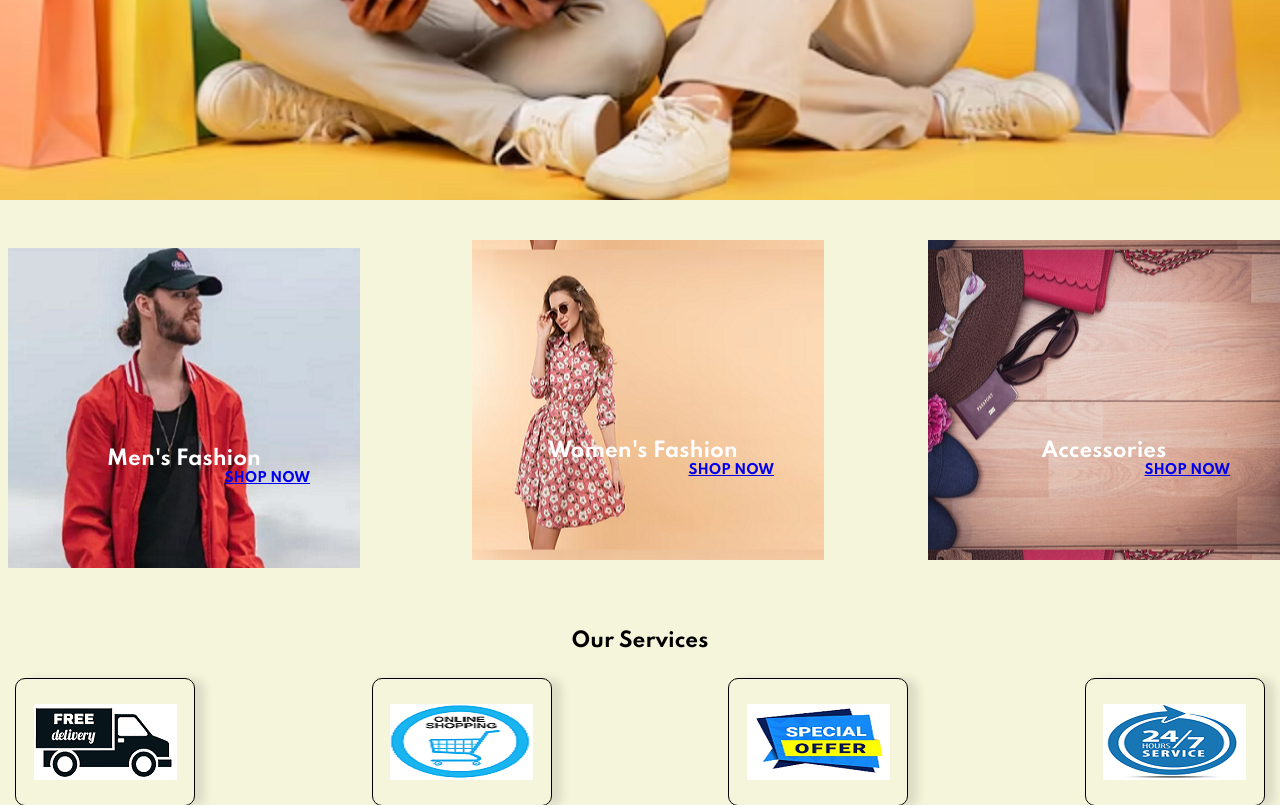
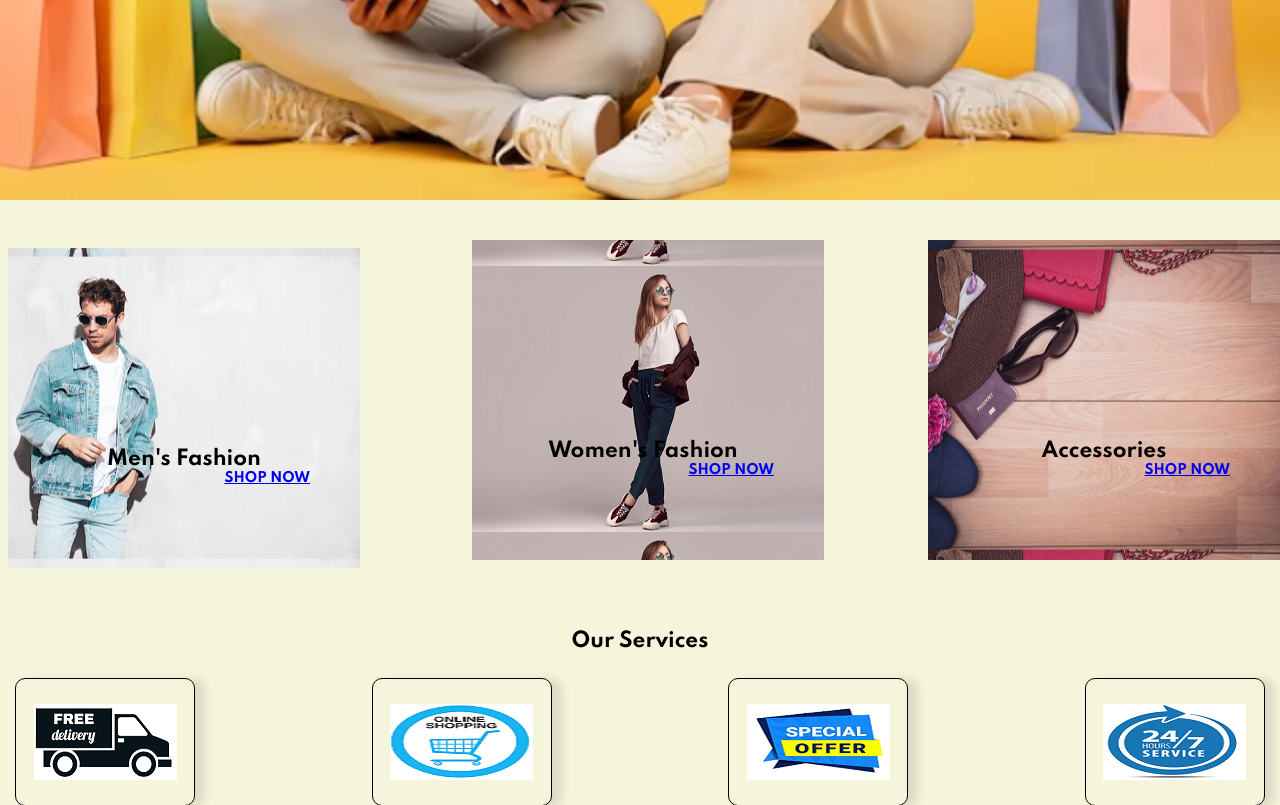
Before and after one commit to Manukl535/Ecommerce-website, a PHP site: page / in a window 1280 px wide. Shown: the part 713-1518 px from the top of the page. Run offline with PHP 8.4, Linux system fonts and the light colour scheme.

Commit message:
Added new images

```diff
--- a/shop.html
+++ b/shop.html
@@ -5,7 +5,7 @@
 
         <link rel="stylesheet" href="styles.css">
 </head>
-<body >
+<body bgcolor="#F5F5DC">
      <!--Header Section-->
 
      <section id="top">
--- a/styles.css
+++ b/styles.css
@@ -168,7 +168,7 @@ body {
 }
 
 .fashicon1 h3{
-  color: #fff;
+
   text-align: center;
   padding: 150px 0 0 0;
 }
@@ -190,7 +190,7 @@ body {
 }
 
 .fashicon2 h3{
-  color: #fff;
+  /* color: #fff; */
   text-align: center;
   padding: 150px  10px 0 0;
 }
@@ -211,7 +211,7 @@ body {
 }
 
 .fashicon3 h3{
-  color:#fff;
+  /* color:#fff; */
   text-align: center;
   padding: 150px  0 0;
 }
```
Also changed, not shown: Assets/24X7-.png (added), Assets/men's.png, Assets/women's.png.
